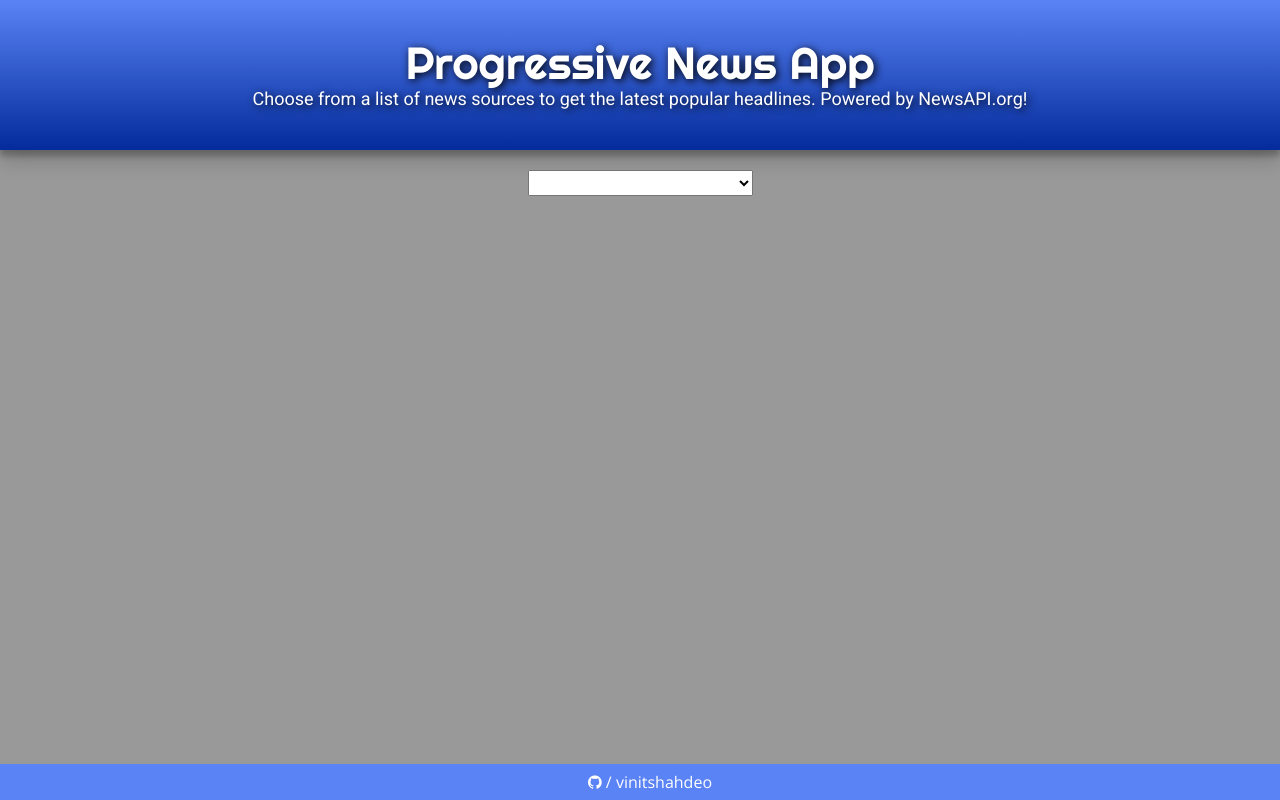
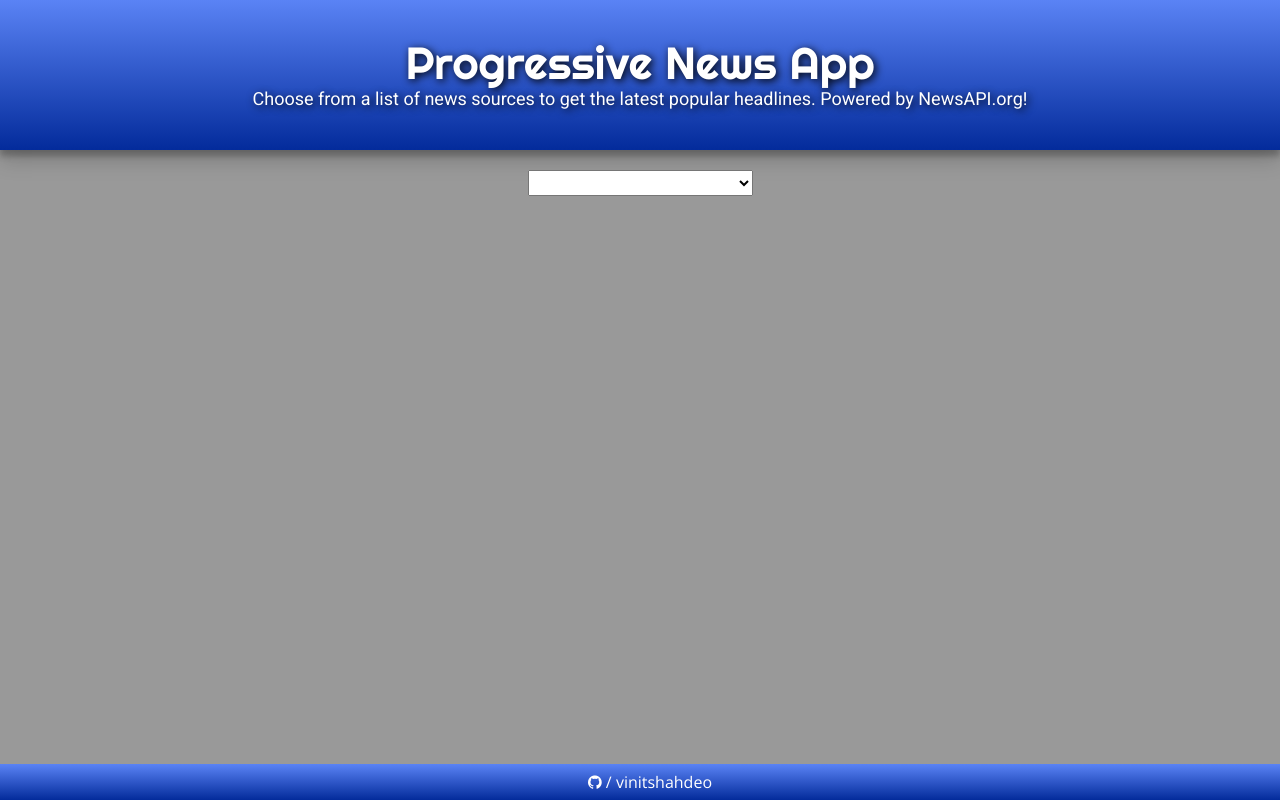
Before and after one commit to vinitshahdeo/ProgressiveNewsApp, a website: page index.html in a window 1280 px wide. Drawn offline with nearby package versions, Linux system fonts and the light colour scheme; no server answers.

Commit message:
Update style.css

```diff
--- a/css/style.css
+++ b/css/style.css
@@ -142,7 +142,7 @@ a {
     left: 0;
     bottom: 0;
     width: 100%;
-    background-color:#5A83F5;
+    background-image: linear-gradient(#5a83f5, #032b9b);
     padding: 10px;
     font-family: 'Open Sans', sans-serif;
     color: white;
```
